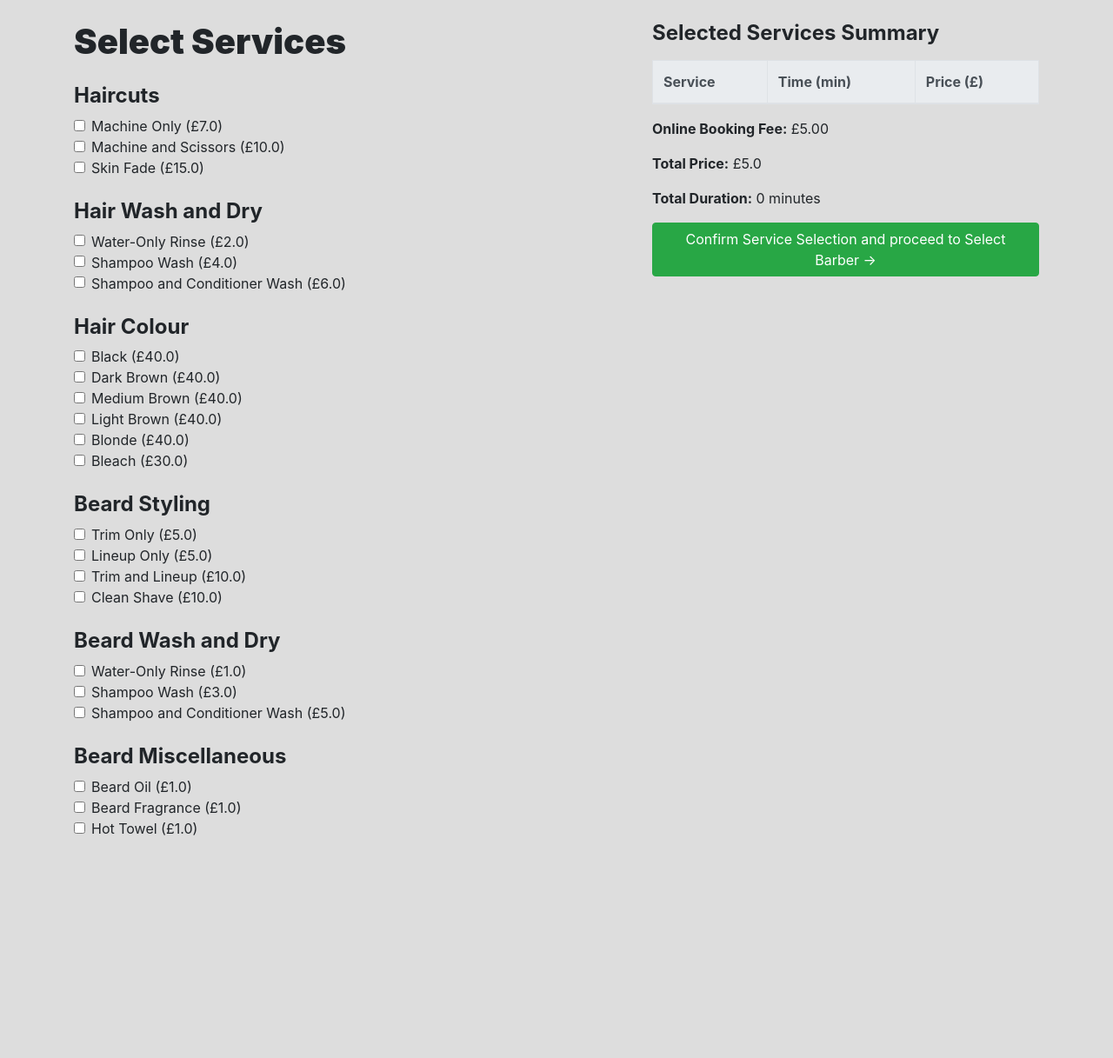
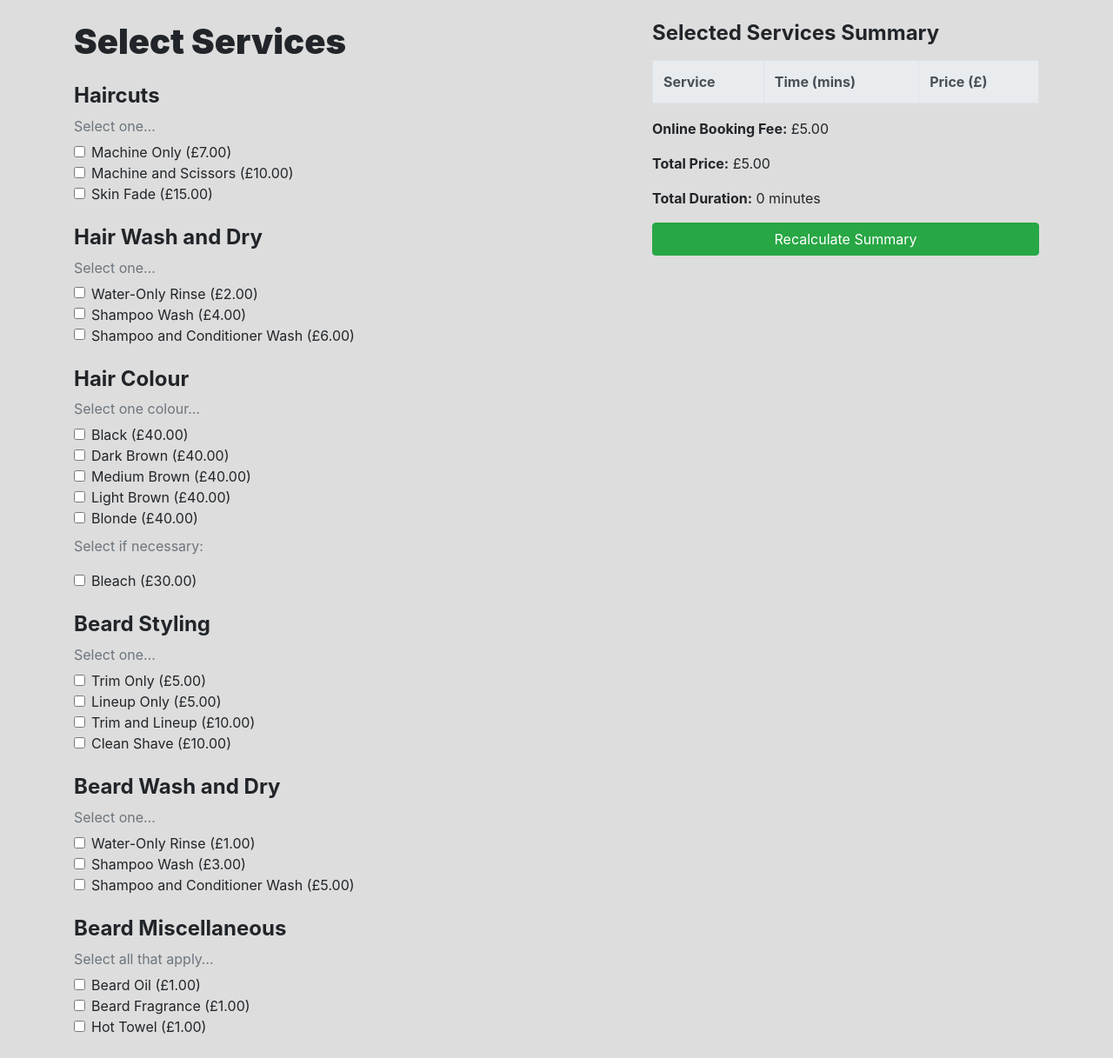
Before and after one commit to AdamPatel157/hairstylists-booking-system, a Flask app: page /select_services in a window 1280 px wide. Shown: the part 56-1273 px from the top of the page at 87% size. Before the commit the page ends 1017 px from the top, so only its background shows below. Run offline with Flask 3, Linux system fonts and the light colour scheme; the visitor is signed in with stand-in values (Sample User, id 1); data comes from the database, SQL or seed files in the repository; lists and menus that the app fills with data are empty; some libraries are stand-ins or nearby versions.

Commit message:
Fixed Select Services formatting

```diff
--- a/website/database_management.py
+++ b/website/database_management.py
@@ -384,28 +384,28 @@ def fetch_services():
 
     return servicesByCategory
 
-def get_selected_services():
-    selectedIds = session.get("selectedServiceIds", [])
-    if not selectedIds:
+def get_selected_services_from_ids(ids):
+    if not ids:
         return []
-
     conn = get_db_connection()
     cursor = conn.cursor()
-    placeholders = ",".join("?" for _ in selectedIds)
-    cursor.execute(f"""
+
+    placeholders = ",".join("?" for _ in ids)
+    query = f"""
         SELECT ServiceID, ServiceName, Duration, Price
         FROM tblService
         WHERE ServiceID IN ({placeholders})
-    """, selectedIds)
-    selected = cursor.fetchall()
+    """
+    cursor.execute(query, ids)
+    rows = cursor.fetchall()
     conn.close()
 
     return [{
-        "serviceId": sid,
-        "serviceName": user_friendly_service_names(name),
-        "duration": duration,
-        "price": price
-    } for sid, name, duration, price in selected]
+        "serviceId": row["ServiceID"],
+        "serviceName": user_friendly_service_names(row["ServiceName"]),
+        "duration": row["Duration"],
+        "price": row["Price"],
+    } for row in rows]
 
 # Parameterised SQL Statements for Barbers
 
--- a/website/templates/bases/customer_base.html
+++ b/website/templates/bases/customer_base.html
@@ -1,60 +1,51 @@
-<!-- Designs the UI Elements that apply only to webpages accessible from the customer dashboard -->
+{% extends "bases/website_base.html" %}
 
-{% extends "bases/website_base.html" %}
-<!-- The above line causes this page to re-use all code in website_base.html without re-writing -->
+{% block body %}
 
-<!-- Sets up the UI elements of the navigation bar -->
-{% block body %}
-<nav class="navbar navbar-expand-lg custom-navbar">
-    <button
-        class="navbar-toggler"
-        type="button"
-        data-toggle="collapse"
-        data-target="#navbar"
-    >
+<!-- NAV BAR -->
+<nav class="navbar navbar-expand-lg custom-navbar w-100">
+    <button class="navbar-toggler" type="button" data-toggle="collapse" data-target="#navbar">
         <span class="navbar-toggler-icon"></span>
     </button>
+
     <div class="collapse navbar-collapse" id="navbar">
         <div class="navbar-nav">
+
             {% if nav_context == "dashboard" %}
-                <!-- Dashboard navigation -->
                 <a class="nav-item nav-link" href="/customer_dashboard">Dashboard</a>
                 <a class="nav-item nav-link" href="/select_services">Book Appointment</a>
                 <a class="nav-item nav-link" href="/view_appointments">My Appointments</a>
                 <a class="nav-item nav-link" href="/logout">Logout</a>
+
             {% elif nav_context == "select_services" %}
-                <!-- Select Services navigation -->
                 <a class="nav-item nav-link" href="/customer_dashboard">Return to Customer Dashboard</a>
                 <a class="nav-item nav-link" href="/logout">Logout</a>
+
+            {% elif nav_context == "view_appointments" %}
+                <a class="nav-item nav-link" href="/customer_dashboard">Return to Dashboard</a>
+                <a class="nav-item nav-link" href="/logout">Logout</a>
+
             {% endif %}
+
         </div>
     </div>
 </nav>
 
-<!-- Sets up GUI styling for messages that are flashed to screen  -->
+<!-- FLASH MESSAGES -->
 {% with messages = get_flashed_messages(with_categories=true) %}
 {% if messages %}
     {% for category, message in messages %}
-    {% if category == 'Error' %}
-    <div class="alert alert-danger alert-dismissable fade show" role="alert">
-        {{ message }}
-        <button type="button" class="close" data-dismiss="alert">
-            <span aria-hidden="true">&times;</span>
-        </button>
-    </div>
-    {% else %}
-    <div class="alert alert-success alert-dismissable fade show" role="alert">
-        {{ message }}
-        <button type="button" class="close" data-dismiss="alert">
-            <span aria-hidden="true">&times;</span>
-        </button>
-    </div>
-    {% endif %}
+        <div class="alert alert-{{ 'danger' if category == 'Error' else 'success' }} alert-dismissable fade show" role="alert">
+            {{ message }}
+            <button type="button" class="close" data-dismiss="alert"><span aria-hidden="true">&times;</span></button>
+        </div>
     {% endfor %}
 {% endif %}
 {% endwith %}
 
-<div class="container">
+<!-- PAGE CONTENT -->
+<div class="container mt-4">
     {% block content %}{% endblock %}
 </div>
+
 {% endblock %}
--- a/website/templates/webpages/customer_facing/select_services.html
+++ b/website/templates/webpages/customer_facing/select_services.html
@@ -5,6 +5,7 @@
 {% block title %}Select Services{% endblock %}
 
 {% block content %}
+
 <form method="POST">
 <div class="row mt-4">
 
@@ -15,14 +16,39 @@
         {% for category, services in servicesByCategory.items() %}
         <div class="mb-4">
             <h4><strong>{{ category }}</strong></h4>
+
+            {% if category in [
+                'Haircuts',
+                'Beard Wash and Dry',
+                'Hair Wash and Dry',
+                'Beard Styling'
+            ] %}
+                <p class="text-muted" style="margin-bottom: 6px;">Select one…</p>
+            {% endif %}
+
+            {% if category == 'Hair Colour' %}
+                <p class="text-muted" style="margin-bottom: 6px;">Select one colour…</p>
+            {% endif %}
+
+            {% if category == 'Beard Miscellaneous' %}
+                <p class="text-muted" style="margin-bottom: 6px;">Select all that apply…</p>
+            {% endif %}
+
             {% for service in services %}
+                {% if service.serviceName == 'Bleach' %}
+                    <p class="text-muted" style="margin-top: 8px;">Select if necessary:</p>
+                {% endif %}
+
                 <div class="form-check">
-                <!--suppress HtmlUnknownAttribute -->
-                <input class="form-check-input" type="checkbox" name="service" value="{{ service.serviceId }}"
+                    <input class="form-check-input"
+                           type="checkbox"
+                           name="service"
+                           value="{{ service.serviceId }}"
                            id="service{{ service.serviceId }}"
                            {{ 'checked' if service.serviceId in selectedServiceIds else '' }}>
+
                     <label class="form-check-label" for="service{{ service.serviceId }}">
-                    {{ service.serviceName }} (£{{ service.price|round(2) }})
+                        {{ service.serviceName }} (£{{ '%.2f'|format(service.price) }})
                     </label>
                 </div>
             {% endfor %}
@@ -37,7 +63,7 @@
             <thead class="thead-light">
                 <tr>
                     <th>Service</th>
-                    <th>Time (min)</th>
+                    <th>Time (mins)</th>
                     <th>Price (£)</th>
                 </tr>
             </thead>
@@ -48,7 +74,7 @@
                 <tr>
                     <td>{{ service.serviceName }}</td>
                     <td>{{ service.duration }}</td>
-                    <td>{{ service.price|round(2) }}</td>
+                    <td>{{ '%.2f'|format(service.price) }}</td>
                 </tr>
                 {% set totalPrice = totalPrice + service.price %}
                 {% set totalDuration = totalDuration + service.duration %}
@@ -57,14 +83,21 @@
         </table>
 
         <p><strong>Online Booking Fee:</strong> £5.00</p>
-        <p><strong>Total Price:</strong> £{{ totalPrice|round(2) }}</p>
+        <p><strong>Total Price:</strong> £{{ '%.2f'|format(totalPrice) }}</p>
         <p><strong>Total Duration:</strong> {{ totalDuration }} minutes</p>
 
-        <button type="submit" class="btn btn-success btn-block mt-3">
-            Confirm Service Selection and proceed to Select Barber →
+        <button type="submit" name="action" value="recalculate" class="btn btn-success btn-block mt-3">
+            Recalculate Summary
         </button>
+        <br>
+        {% if summaryReady %}
+        <button type="submit" name="action" value="continue" class="btn btn-success">
+            Confirm Selection and Proceed to Select Barber ->
+        </button>
+        {% endif %}
     </div>
 
 </div>
+
 </form>
 {% endblock %}
--- a/website/views.py
+++ b/website/views.py
@@ -1,8 +1,8 @@
-from flask import Blueprint, render_template, session, redirect, request
+from flask import Blueprint, render_template, request
 
 from flask_login import login_required, current_user
 
-from website.database_management import fetch_services, get_selected_services
+from website.database_management import fetch_services, get_selected_services_from_ids
 from website.user_friendly_names import user_friendly_service_names, user_friendly_category_names
 
 # Allows the system to access user-related database manipulation functions
@@ -35,21 +35,78 @@ def view_appointments():
 @views.route("/select_services", methods=["GET", "POST"])
 @login_required
 def selectServices():
+    servicesByCategory = fetch_services()  # your existing function
+
     if request.method == "POST":
-        # Retrieves selected service IDs from the form and stores them in the session cookies
-        selectedServiceIds = request.form.getlist("service")
-        session["selectedServiceIds"] = [str(sid) for sid in selectedServiceIds]
-        return redirect("/select_barber")
+        action = request.form.get("action")   # "recalculate" or "continue"
+        selected_ids = request.form.getlist("service")
 
-    # When receving a GET request, pulls service IDs from the session cookies
-    selectedServiceIds = session.get("selectedServiceIds", [])
+        # Validate Select-One categories
+        single_select = {"Haircuts", "Beard Wash and Dry", "Hair Wash and Dry", "Beard Styling"}
+        errors = []
 
-    servicesByCategory = fetch_services()
-    selectedServices = get_selected_services()
+        for category, services in servicesByCategory.items():
+            if category in single_select:
+                count = sum(1 for s in services if str(s['serviceId']) in selected_ids)
+                if count > 1:
+                    errors.append(f"You may only choose one option from {category}.")
+
+        # If validation errors, stay on page
+        if errors:
+            for e in errors:
+                flash(e, "Error")
+            selectedServices = get_selected_services_from_ids(selected_ids)
+            totalPrice = 5 + sum(s["price"] for s in selectedServices)
+            totalDuration = sum(s["duration"] for s in selectedServices)
+            return render_template(
+                "webpages/customer_facing/select_services.html",
+                servicesByCategory=servicesByCategory,
+                selectedServices=selectedServices,
+                selectedServiceIds=selected_ids,
+                totalPrice=totalPrice,
+                totalDuration=totalDuration,
+                summaryReady=True,
+                nav_context="select_services"
+            )
+
+        # If user clicked "continue" → pass boolean flags to next procedure
+        if action == "continue":
+            # Build boolean flags
+            all_ids = []
+            for cat in servicesByCategory.values():
+                for s in cat:
+                    all_ids.append(str(s['serviceId']))
+
+            boolean_flags = {sid: sid in selected_ids for sid in all_ids}
+
+            # Call your next step
+            return proceed_to_barber_selection(boolean_flags)
+
+        # If user clicked "recalculate"
+        if action == "recalculate":
+            selectedServices = get_selected_services_from_ids(selected_ids)
+            totalPrice = 5 + sum(s["price"] for s in selectedServices)
+            totalDuration = sum(s["duration"] for s in selectedServices)
+
+            return render_template(
+                "webpages/customer_facing/select_services.html",
+                servicesByCategory=servicesByCategory,
+                selectedServices=selectedServices,
+                selectedServiceIds=selected_ids,
+                totalPrice=totalPrice,
+                totalDuration=totalDuration,
+                summaryReady=True,
+                nav_context = "select_services"
+            )
+
+    # GET request
     return render_template(
         "webpages/customer_facing/select_services.html",
         servicesByCategory=servicesByCategory,
-        selectedServices=selectedServices,
-        selectedServiceIds=selectedServiceIds,
-        nav_context="select_services"
+        selectedServices=[],
+        selectedServiceIds=[],
+        totalPrice=5,
+        totalDuration=0,
+        summaryReady = False,
+        nav_context = "select_services"
     )
```
Lines whose indentation alone changed are shown as unchanged.
